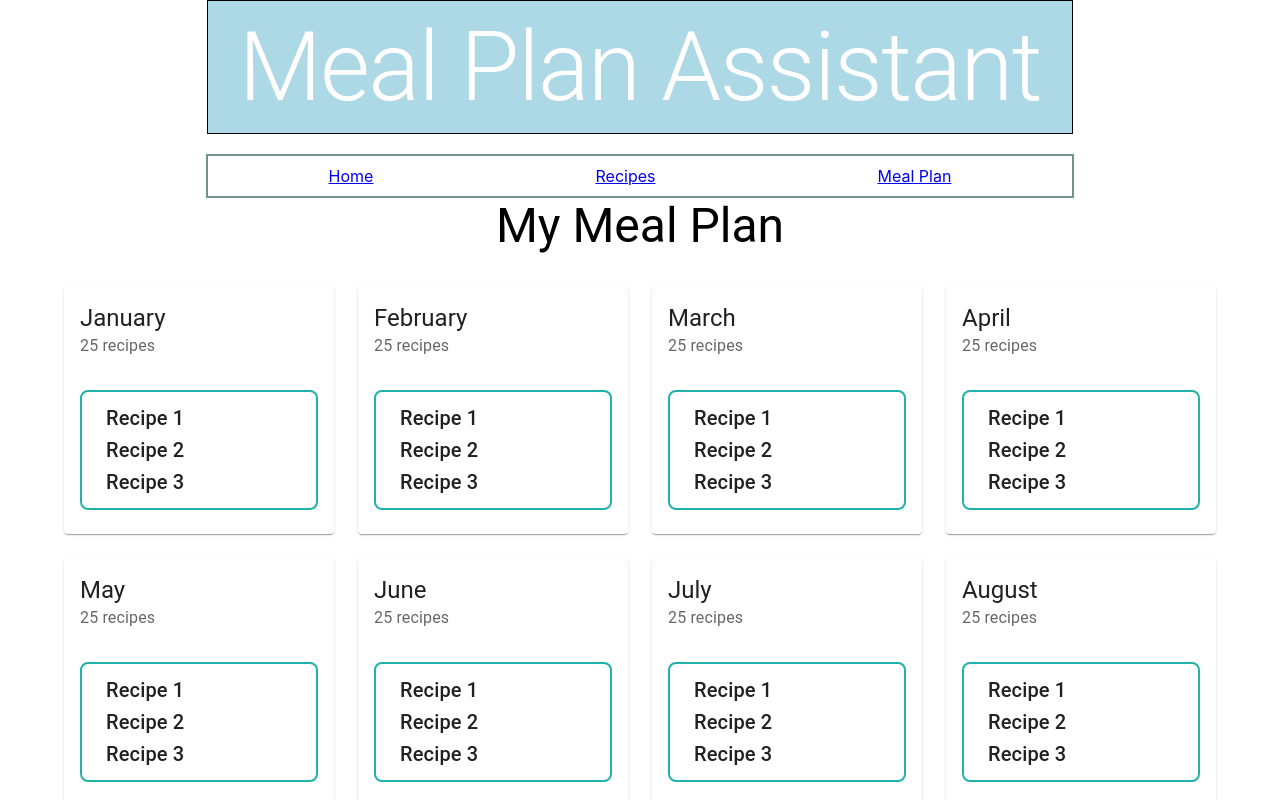
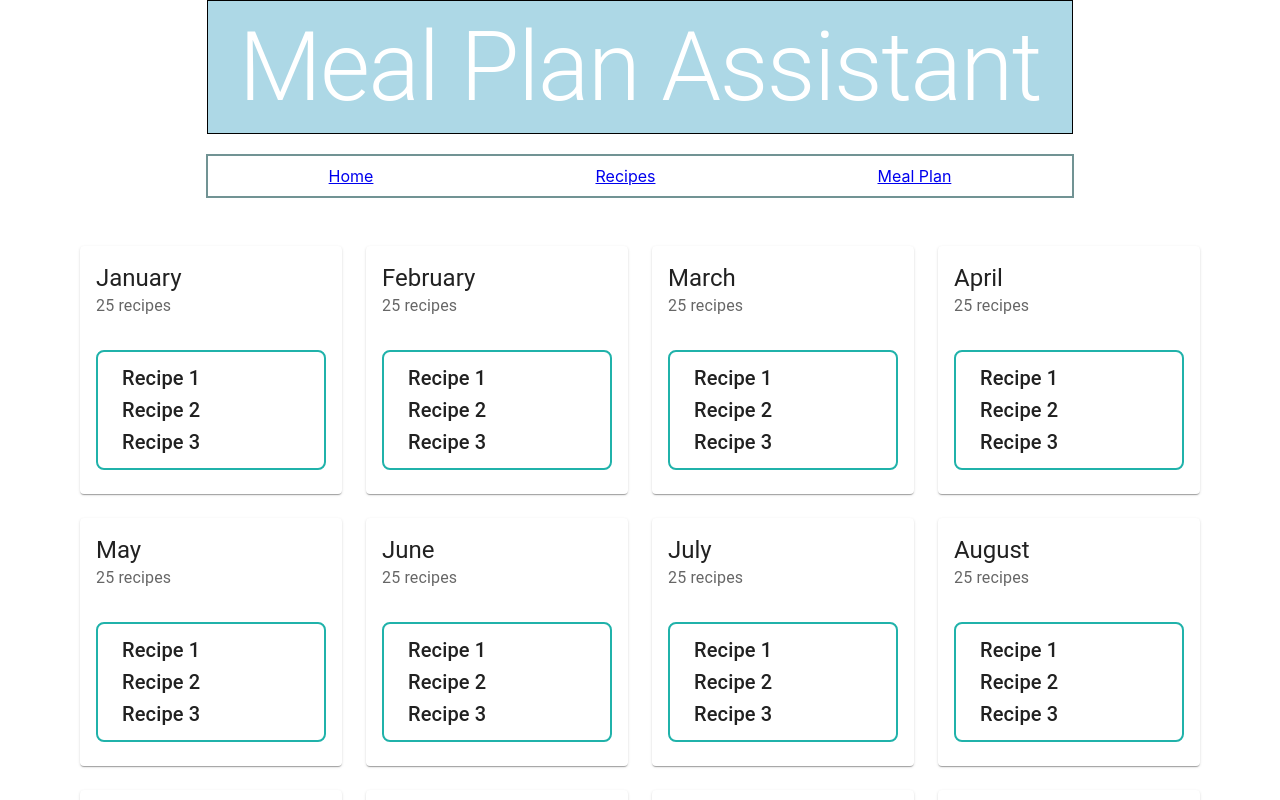
Before and after one commit to TomNgTech/Groceries-Recipes-Meal-Plan-Frontend, a React (Create React App) app: page /mealplan in a window 1280 px wide. Shown: the top 800 px of the page. Built offline with nearby package versions, Linux system fonts and the light colour scheme.

Commit message:
removed title

```diff
--- a/src/components/mealplan/Mealplan.css
+++ b/src/components/mealplan/Mealplan.css
@@ -1,8 +1,8 @@
 .grid{
-    padding-left: 4rem;
-    padding-right: 4rem;
-    padding-top: 2rem;
-    padding-bottom: 2rem;
+    padding-left: 5rem;
+    padding-right: 5rem;
+    padding-top: 3rem;
+    padding-bottom: 3rem;
 }
 .Title{
     display: flex;
--- a/src/components/mealplan/Mealplan.js
+++ b/src/components/mealplan/Mealplan.js
@@ -1,6 +1,5 @@
 import React from 'react'
 import './Mealplan.css'
-import Typography from '@mui/material/Typography'
 import MealPlanCard from './MealplanCard'
 import { Grid } from '@mui/material'
 
@@ -17,7 +16,6 @@ function createGridItems () {
 function MealPlan () {
   return (
     <>
-      <Typography variant="h3" className='Title'> My Meal Plan</Typography>
       <Grid container spacing={3} className="grid">
         {createGridItems()}
       </Grid>
```
